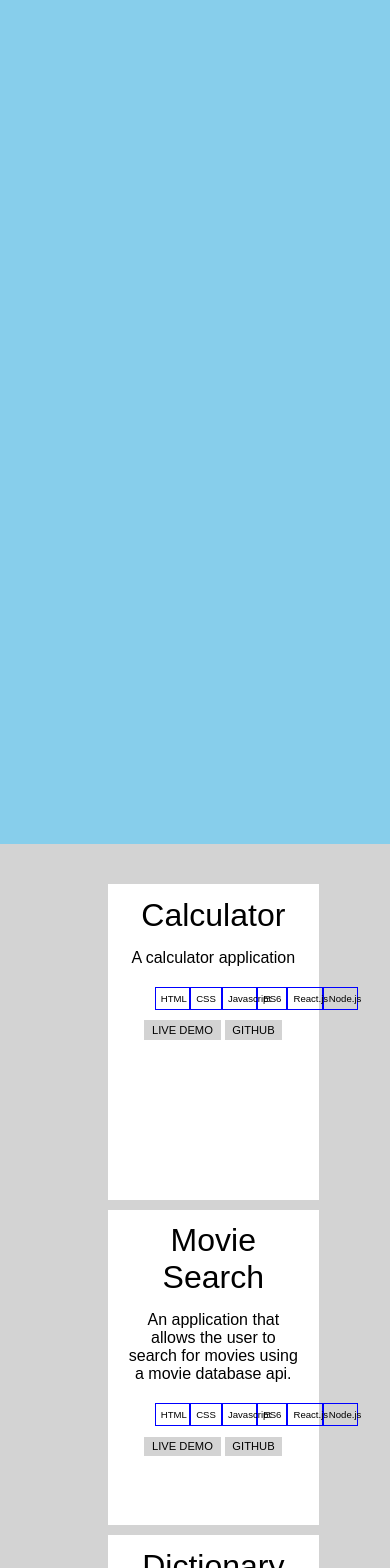
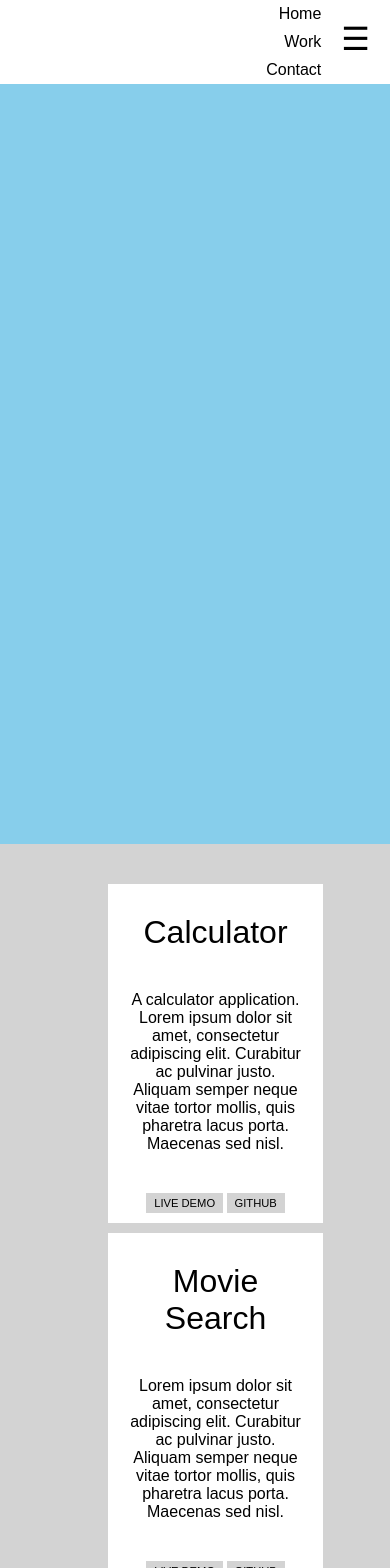
Before and after one commit to MatthieuNadeau96/My-Portfolio, a React (Create React App) app: page / in a window 390 px wide. Shown: the top 1568 px of the page. Built offline with nearby package versions, Linux system fonts and the light colour scheme; the HTML template or start-up script is replaced by a standard one.

Commit message:
removed tools for now and started implementing mobile navigation

```diff
--- a/src/App.css
+++ b/src/App.css
@@ -22,6 +22,25 @@
   letter-spacing: 8px;
 }
 
+.burger-menu {
+  margin: 0;
+  float: right;
+  padding: 20px;
+  font-size: 2em;
+}
+
+.mobileNav {
+  list-style: none;
+  margin: 0px;
+  background-color: #fff;
+}
+
+.mobileNav li {
+  display: flex;
+  justify-content: flex-end;
+  padding: 5px 0
+}
+
 
 /* PROJECT SECTION */
 
@@ -31,26 +50,31 @@
   text-align: center;
   width: 100%;
   padding: 30px;
+  height: 100%;
 }
 
 .project-card {
   background: white;
-  padding: 2%;
   margin: 10px 20% 10px 20%;
-  /* padding-top: 50px; */
+  padding: 10px;
   width: 50%;
-  height: 300px;
+  height: 180%;
 }
 
 .card-title {
   font-size: 2em;
   margin: 0;
-  padding: 5px;
+  padding: 20px 10px;
 }
 
 .card-info {
   margin: 0;
-  padding: 10px;
+  padding: 20px 10px;
+}
+
+.card-tool-container {
+  display: none;
+  padding: 20px 100px;
 }
 
 .card-tools {
@@ -61,18 +85,19 @@
   list-style: none;
   text-align: center;
   margin: 0;
-  padding: 10px 20%;
+  padding: 0px 0px;
 }
 
 .card-tools li {
-  height: 5%;
-  width: 20%;
+  height: 10px;
+  width: 40px;
   padding: 5px;
   border: 1px solid blue;
 
 }
 
 .card-btns {
+  padding: 20px 0 0 0;
   align-items: center;
 }
 
--- a/src/components/LandingPage/_LandingPage.js
+++ b/src/components/LandingPage/_LandingPage.js
@@ -5,6 +5,14 @@ class LandingPage extends Component {
   render() {
     return (
       <div className="home-section">
+        <div className="mobileContainer">
+          <p className="burger-menu">&#9776;</p>
+          <ul className="mobileNav">
+            <li>Home</li>
+            <li>Work</li>
+            <li>Contact</li>
+          </ul>
+        </div>
         <p className="landing-title">Matthieu Nadeau</p>
       </div>
     );
--- a/src/components/ProjectPage/ProjectCard.js
+++ b/src/components/ProjectPage/ProjectCard.js
@@ -7,9 +7,11 @@ class ProjectCard extends Component {
       <div className="project-card">
         <p className="card-title">{this.props.cardTitle}</p>
         <p className="card-info">{this.props.cardInfo}</p>
-        <ul className="card-tools">
-          { this.props.tools.map(tool => <li key={tool}>{tool}</li>) }
-        </ul>
+        <div className="card-tool-container">
+          <ul className="card-tools">
+            { this.props.tools.map(tool => <li key={tool}>{tool}</li>) }
+          </ul>
+        </div>
         <div className="card-btns">
           <button className="btn-live">Live Demo</button>
           <button className="btn-github">Github</button>
--- a/src/components/ProjectPage/_ProjectPage.js
+++ b/src/components/ProjectPage/_ProjectPage.js
@@ -9,22 +9,22 @@ class ProjectPage extends Component {
       <div className="project-section">
         <ProjectCard
           cardTitle="Calculator"
-          cardInfo="A calculator application"
+          cardInfo="A calculator application. Lorem ipsum dolor sit amet, consectetur adipiscing elit. Curabitur ac pulvinar justo. Aliquam semper neque vitae tortor mollis, quis pharetra lacus porta. Maecenas sed nisl."
           tools={["HTML", "CSS", "Javascript", "ES6", "React.js", "Node.js"]}
         />
         <ProjectCard
           cardTitle="Movie Search"
-          cardInfo="An application that allows the user to search for movies using a movie database api."
+          cardInfo="Lorem ipsum dolor sit amet, consectetur adipiscing elit. Curabitur ac pulvinar justo. Aliquam semper neque vitae tortor mollis, quis pharetra lacus porta. Maecenas sed nisl."
           tools={["HTML", "CSS", "Javascript", "ES6", "React.js", "Node.js"]}
         />
         <ProjectCard
           cardTitle="Dictionary App"
-          cardInfo="User can search for words using an api."
+          cardInfo="User can search for words using an api. Lorem ipsum dolor sit amet, consectetur adipiscing elit. Curabitur ac pulvinar justo. Aliquam semper neque vitae tortor mollis, quis pharetra lacus porta. Maecenas sed nisl."
           tools={["HTML", "CSS", "Javascript", "ES6", "React.js", "Node.js"]}
         />
         <ProjectCard
           cardTitle="Weather Application"
-          cardInfo="Using openweathermap api, the user can see the weather for whatever area they choose."
+          cardInfo="Lorem ipsum dolor sit amet, consectetur adipiscing elit. Curabitur ac pulvinar justo. Aliquam semper neque vitae tortor mollis, quis pharetra lacus porta. Maecenas sed nisl.. Using openweathermap api, the user can see the weather for whatever area they choose."
           tools={["HTML", "CSS", "Javascript", "ES6", "React.js", "Node.js"]}
         />
       </div>
```
